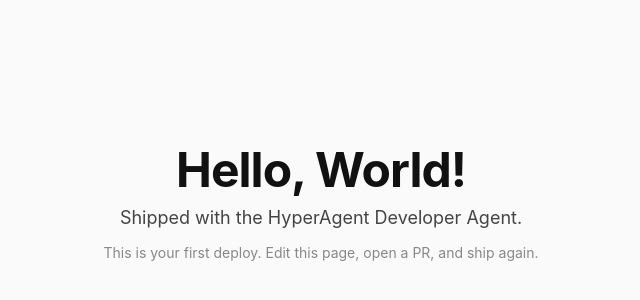
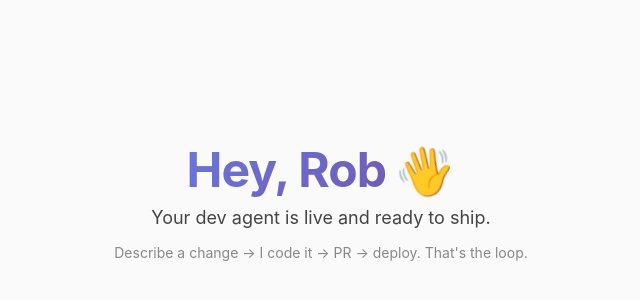
Before and after one commit to robweidner/hello-world, a plain HTML site: page index.html in a window 1280 px wide. Shown: the part 198-498 px from the top of the page, without its empty margins (319-959 px from the left). Drawn offline with Linux system fonts and the light colour scheme.

Commit message:
feat: add gradient accent and personalize greeting (#1)
First shipped change via HyperAgent Developer Agent

```diff
--- a/index.html
+++ b/index.html
@@ -8,9 +8,9 @@
 </head>
 <body>
   <main>
-    <h1>Hello, World!</h1>
-    <p>Shipped with the HyperAgent Developer Agent.</p>
-    <p class="subtle">This is your first deploy. Edit this page, open a PR, and ship again.</p>
+    <h1>Hey, Rob <span class="wave">👋</span></h1>
+    <p>Your dev agent is live and ready to ship.</p>
+    <p class="subtle">Describe a change → I code it → PR → deploy. That's the loop.</p>
   </main>
 </body>
 </html>
--- a/style.css
+++ b/style.css
@@ -24,6 +24,22 @@ h1 {
   font-weight: 700;
   margin-bottom: 0.5rem;
   letter-spacing: -0.02em;
+  background: linear-gradient(135deg, #667eea 0%, #764ba2 100%);
+  -webkit-background-clip: text;
+  -webkit-text-fill-color: transparent;
+  background-clip: text;
+}
+
+.wave {
+  display: inline-block;
+  -webkit-text-fill-color: initial;
+  animation: wave 1.5s ease-in-out infinite;
+}
+
+@keyframes wave {
+  0%, 100% { transform: rotate(0deg); }
+  25% { transform: rotate(20deg); }
+  75% { transform: rotate(-10deg); }
 }
 
 p {
```
